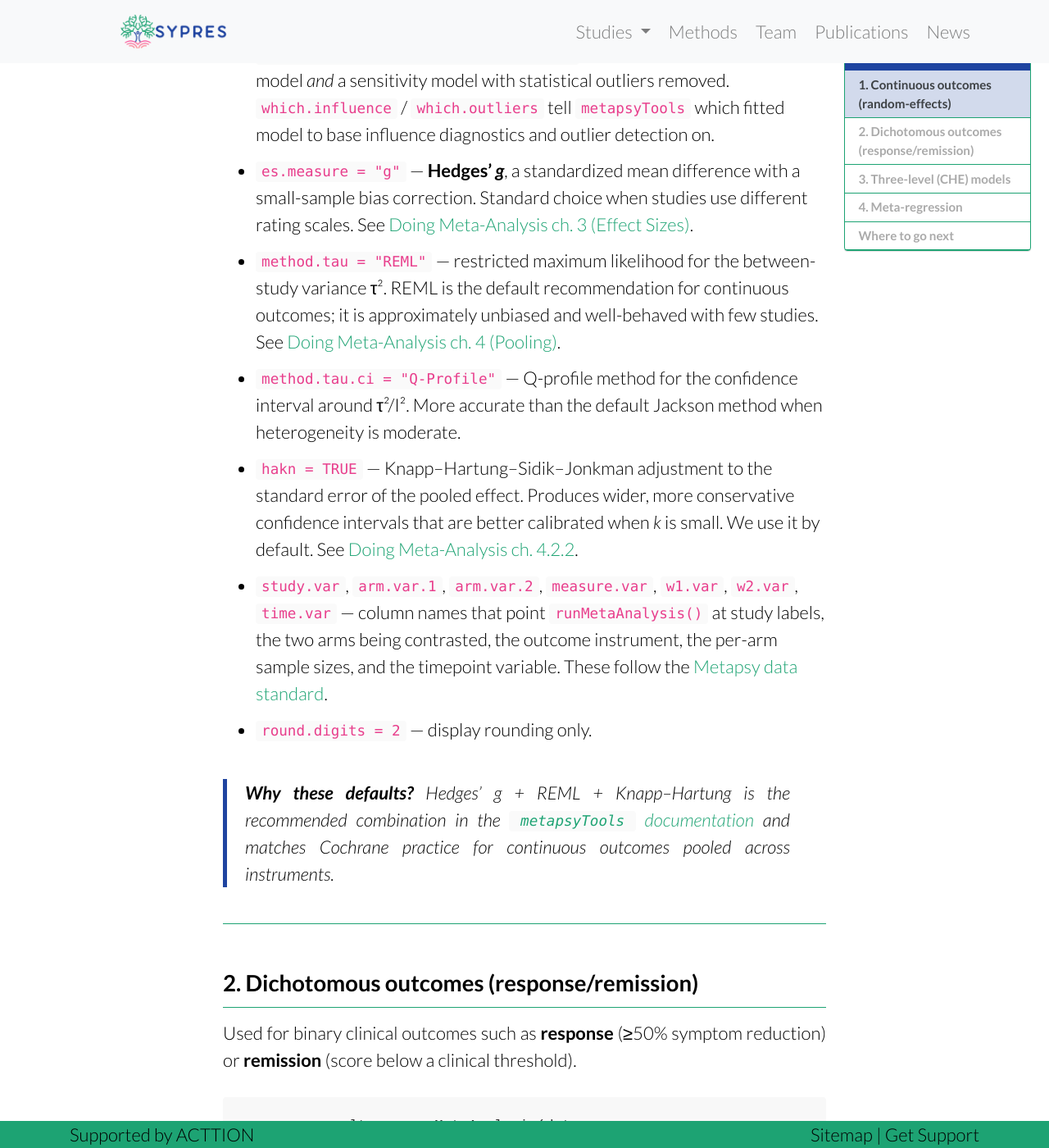
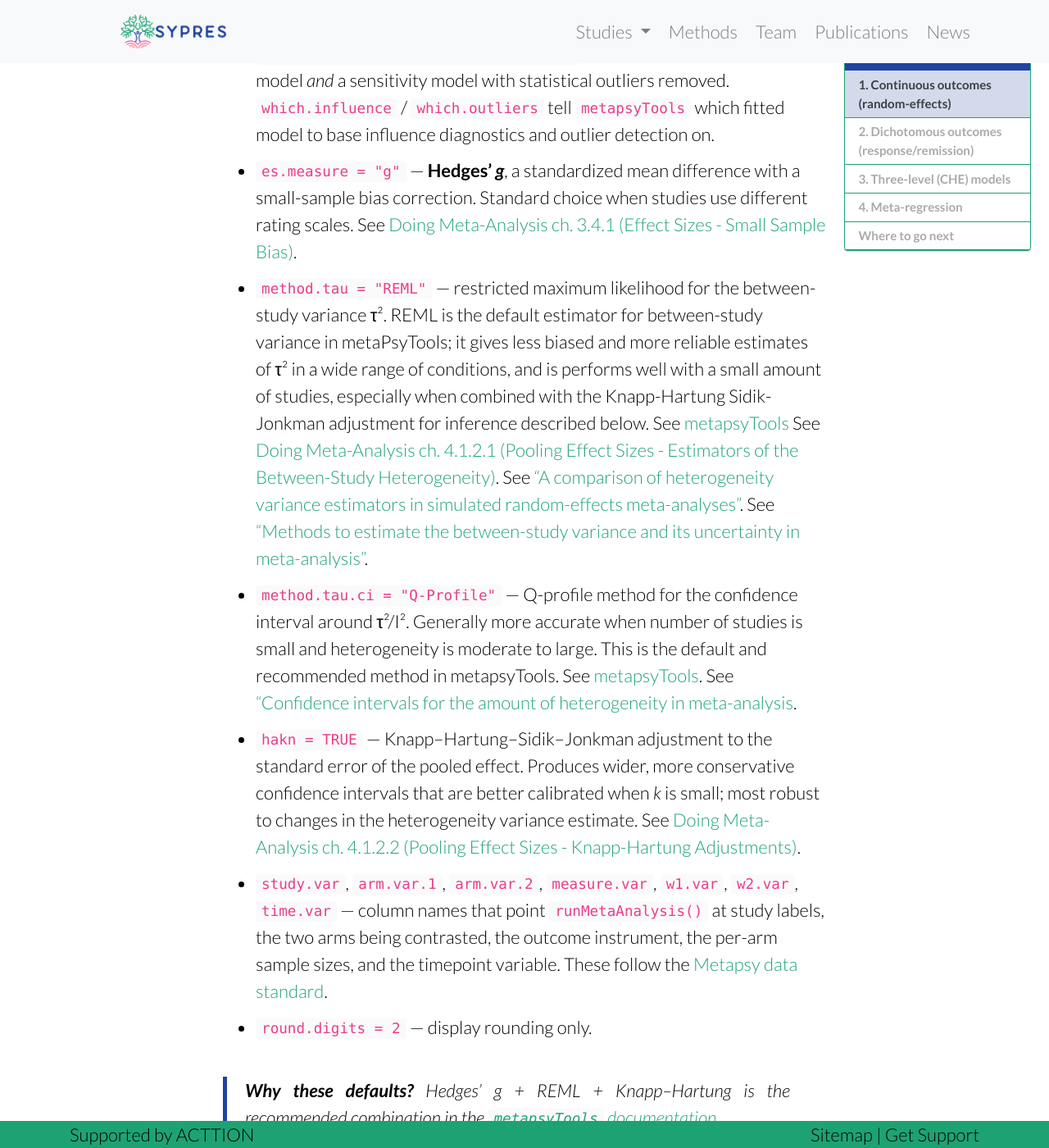
Before and after one commit to PennLINC/sypres-docs, a Jekyll site: the page built from docs/methods/index.md, in a window 1280 px wide and 1400 px high, scrolled down 1484 px. Shown: the whole window at 82% size. Built offline with Jekyll 4.4.1, drawn with Linux system fonts in a browser that asks for light colours; cached includes are drawn as plain includes; some of the changed text lies outside the part shown.

Commit message:
Update index.md
Edited based on notes, meta-analysis book, resources
- Made references to R more specific
- Edited/improved some of the descriptions/justifications for each argument
- Added references to papers
- Fixed links

````diff
--- a/docs/methods/index.md
+++ b/docs/methods/index.md
@@ -62,19 +62,26 @@
 - `es.measure = "g"` — **Hedges' *g***, a standardized mean difference with
   a small-sample bias correction. Standard choice when studies use different
   rating scales. See
-  [Doing Meta-Analysis ch. 3 (Effect Sizes)](https://doing-meta.guide).
+  [Doing Meta-Analysis ch. 3.4.1 (Effect Sizes - Small Sample Bias)](https://doing-meta.guide/effects).
 - `method.tau = "REML"` — restricted maximum likelihood for the
-  between-study variance τ². REML is the default recommendation for continuous
-  outcomes; it is approximately unbiased and well-behaved with few studies.
-  See [Doing Meta-Analysis ch. 4 (Pooling)](https://doing-meta.guide).
+  between-study variance τ². REML is the default estimator for between-study variance in metaPsyTools;
+  it gives less biased and more reliable estimates of τ² in a wide range of conditions, and
+  is performs well with a small amount of studies, especially when combined with the Knapp-Hartung Sidik-Jonkman adjustment
+  for inference described below.
+  See [metapsyTools](https://tools.metapsy.org/reference/runmetaanalysis)
+  See [Doing Meta-Analysis ch. 4.1.2.1 (Pooling Effect Sizes - Estimators of the Between-Study Heterogeneity)](https://doing-meta.guide/pooling-es).
+  See ["A comparison of heterogeneity variance estimators in simulated random-effects meta-analyses"](https://doi.org/10.1002/jrsm.1316).
+  See ["Methods to estimate the between-study variance and its uncertainty in meta-analysis"](https://doi.org/10.1002/jrsm.1164).
 - `method.tau.ci = "Q-Profile"` — Q-profile method for the confidence
-  interval around τ²/I². More accurate than the default Jackson method when
-  heterogeneity is moderate.
+  interval around τ²/I². Generally more accurate when number of studies is small and heterogeneity is moderate to large.
+  This is the default and recommended method in metapsyTools.
+  See [metapsyTools](https://tools.metapsy.org/reference/runmetaanalysis).
+  See ["Confidence intervals for the amount of heterogeneity in meta-analysis](https://doi.org/10.1002/sim.2514).
 - `hakn = TRUE` — Knapp–Hartung–Sidik–Jonkman adjustment to the
   standard error of the pooled effect. Produces wider, more conservative
-  confidence intervals that are better calibrated when *k* is small. We use it
-  by default. See
-  [Doing Meta-Analysis ch. 4.2.2](https://doing-meta.guide).
+  confidence intervals that are better calibrated when *k* is small; most robust to changes
+  in the heterogeneity variance estimate.
+  See [Doing Meta-Analysis ch. 4.1.2.2 (Pooling Effect Sizes - Knapp-Hartung Adjustments)](https://doing-meta.guide/pooling-es).
 - `study.var`, `arm.var.1`, `arm.var.2`, `measure.var`, `w1.var`, `w2.var`,
   `time.var` — column names that point `runMetaAnalysis()` at study labels,
   the two arms being contrasted, the outcome instrument, the per-arm sample
@@ -83,16 +90,14 @@
 - `round.digits = 2` — display rounding only.
 
 > **Why these defaults?** Hedges' *g* + REML + Knapp–Hartung is the
-> recommended combination in the [`metapsyTools` documentation](https://tools.metapsy.org/articles/metapsytools.html)
-> and matches Cochrane practice for continuous outcomes pooled across
-> instruments.
+> recommended combination in the [`metapsyTools` documentation](https://tools.metapsy.org/articles/metapsytools.html).
 
 ---
 
 ## 2. Dichotomous outcomes (response/remission)
 
-Used for binary clinical outcomes such as **response** (≥50% symptom reduction)
-or **remission** (score below a clinical threshold).
+Used for binary clinical outcomes such as **response** (defined per study as a threshold (i.e.,≥50%) in symptom reduction)
+or **remission** (score below a clinical threshold to meet diagnostic criteria).
 
 ```r
 response_results <- runMetaAnalysis(data_response,
@@ -118,14 +123,16 @@
 **What changes vs. the continuous model:**
 
 - `es.measure = "RR"` — **risk ratio** (intervention events ÷ control events).
-  RR is generally preferred over odds ratios in clinical meta-analyses because
-  it is more interpretable and behaves better when the outcome is common.
-  See [Doing Meta-Analysis ch. 3.4 (Binary outcomes)](https://doing-meta.guide).
+  RR is more easily interpretable than odds ratios, and odds ratios are sometimes mistakenly interpreted as RRs, so RRs are
+  generally preferable in clinical meta-analyses.
+  See [Doing Meta-Analysis ch. 3.3.2.1 (Effect Sizes - Risk Ratio)](https://doing-meta.guide/effects).
 - `es.type = "raw"` — tells `metapsyTools` the input columns are raw event
   counts (`event_arm1`, `totaln_arm1`, …) rather than precomputed effect sizes.
 - `method.tau = "PM"` — **Paule–Mandel** estimator for τ². Recommended for
-  binary outcomes (Veroniki et al. 2016) where REML can be biased; this is the
-  estimator used by Cochrane RevMan for risk ratios.
+  binary outcomes (Veroniki et al. 2016) where REML can be biased.
+  See [Doing Meta-Analysis ch. 4.1.2.1 (Pooling Effect Sizes - Estimators of the Between-Study Heterogeneity)](https://doing-meta.guide/pooling-es).
+  See ["A comparison of heterogeneity variance estimators in simulated random-effects meta-analyses"](https://doi.org/10.1002/jrsm.1316).
+  See ["Methods to estimate the between-study variance and its uncertainty in meta-analysis"](https://doi.org/10.1002/jrsm.1164).
 - `method.tau.ci`, `hakn` — same rationale as the continuous model.
 - The variable mapping is identical to the continuous case; `runMetaAnalysis()`
   picks up the event/total columns automatically based on `es.type = "raw"`.
@@ -173,7 +180,7 @@
   `{metafor}`'s `rma.mv()` with cluster-robust ("RVE") inference. Effect sizes
   are nested within studies, with two heterogeneity components: within-study
   (level 2) and between-study (level 3). See
-  [Doing Meta-Analysis ch. 10 (Multilevel/three-level)](https://doing-meta.guide).
+  [Doing Meta-Analysis ch. 10 ("Multilevel" Meta-Analysis)](https://doing-meta.guide/multilevel-ma).
 - `time.var = "time_days"` — the variable that distinguishes effect sizes
   *within* the same study. Each timepoint becomes a separate row in the
   long-format input.
@@ -220,8 +227,8 @@
 argument that preserves the parent model's τ² estimator, RVE settings, and
 Knapp–Hartung adjustment, so the moderator test inherits the same inference
 machinery as the parent model. See
-[Doing Meta-Analysis ch. 8 (Meta-Regression)](https://doing-meta.guide) and
-the [`metafor` meta-regression docs](https://www.metafor-project.org/doku.php/analyses:viechtbauer2010c).
+[Doing Meta-Analysis ch. 8 (Meta-Regression)](https://doing-meta.guide/metareg) and
+the [`metafor` meta-regression docs](https://cran.r-project.org/web/packages/metafor/metafor.pdf).
 
 **Tips:**
 
@@ -242,6 +249,6 @@
 - [*Doing Meta-Analysis with R*](https://doing-meta.guide) — the textbook the SYPRES models are built around.
 - [Metapsy data format](https://docs.metapsy.org/data-preparation/format/) — what `study.var`, `arm.var.*`, etc. expect to find in your input data.
 - [`metafor` project site](https://www.metafor-project.org/) — for the underlying estimators (`rma`, `rma.mv`) and diagnostic tools.
-- Worked examples in this repo:
+- Worked examples in this repo corresponding to our meta-analytic studies:
   [Psilocybin for Depression Rmd](https://github.com/PennLINC/sypres-docs/blob/main/analysis/psilodep/psilodep-meta-analysis.Rmd)
   · [MDMA for PTSD Rmd](https://github.com/PennLINC/sypres-docs/blob/main/analysis/mdmaptsd/mdmaptsd-meta-analysis.Rmd).
````
